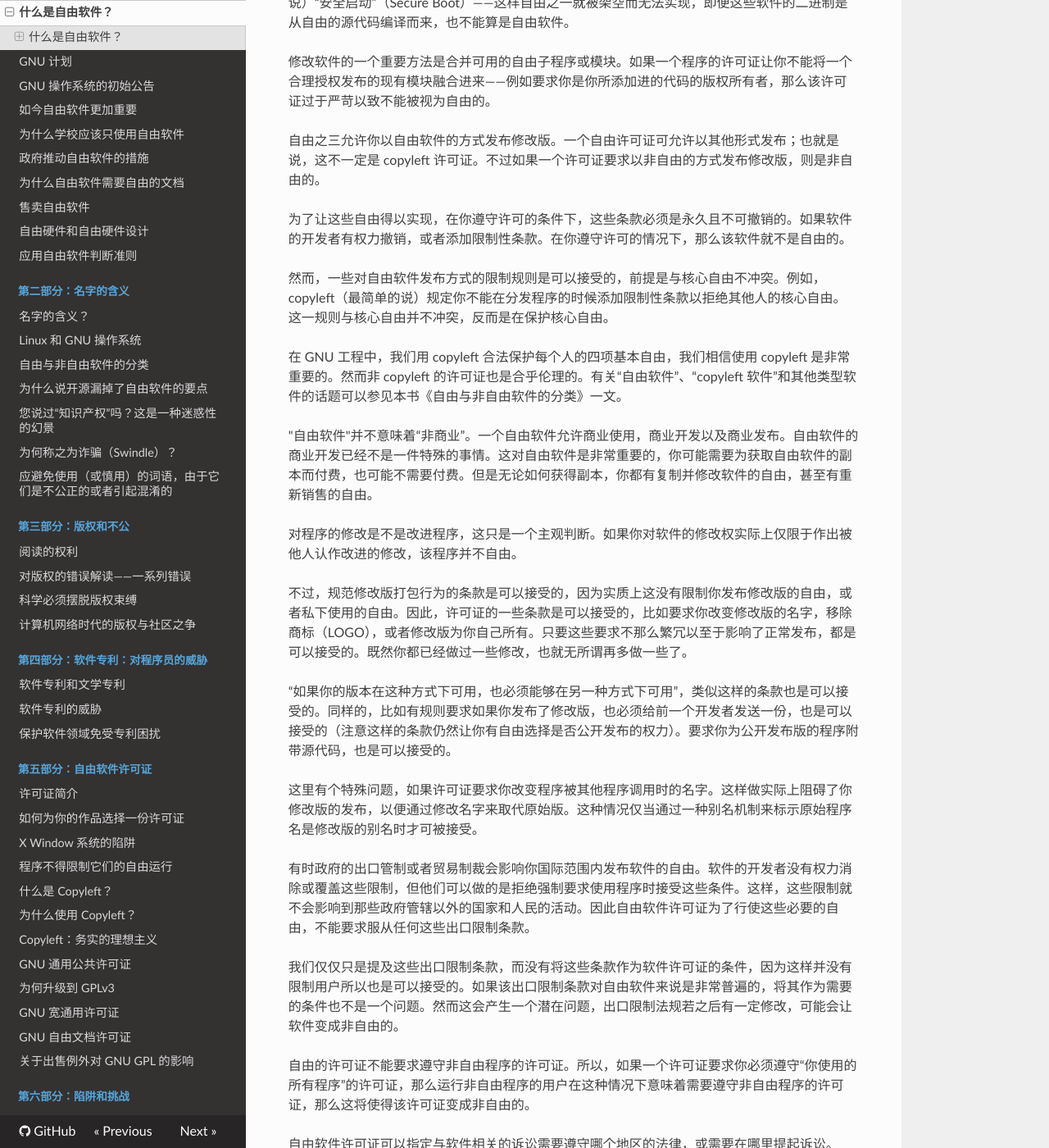
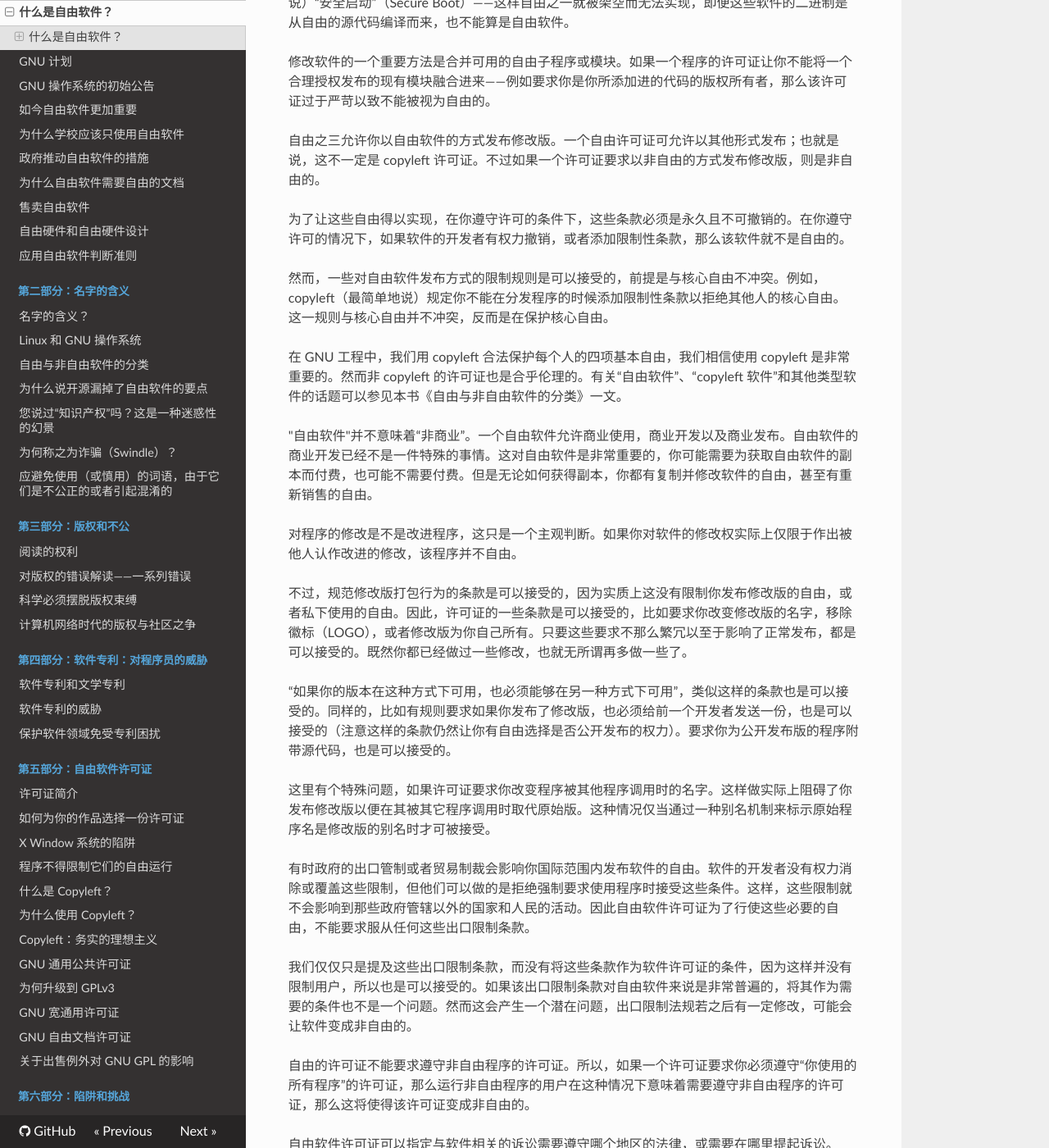
Before and after one commit to beijinglug/fsfs-zh, an MkDocs documentation site: the page built from docs/free-sw.md, in a window 1280 px wide and 1400 px high, scrolled down 1824 px. Shown: the whole window at 82% size. Built offline with MkDocs 1.6.1, drawn with Linux system fonts in a browser that asks for light colours; nearby versions of some CDN libraries; old or Windows-style settings are respelled for this version of MkDocs; some of the changed text lies outside the part shown.

Commit message:
修复、调整

```diff
--- a/docs/free-sw.md
+++ b/docs/free-sw.md
@@ -2,7 +2,7 @@
 
 ## 什么是自由软件？
 
-> Copyright © 1996–2002,2004–2007, 2009–2015 自由软件基金会。此文最初于1996年发表在<http://gnu.org>。
+> Copyright © 1996–2002, 2004–2007, 2009–2015 自由软件基金会。此文最初于1996年发表在 <http://gnu.org>。
 
 ### 自由软件的定义
 
@@ -50,9 +50,9 @@
 
 自由之三允许你以自由软件的方式发布修改版。一个自由许可证可允许以其他形式发布；也就是说，这不一定是 copyleft 许可证。不过如果一个许可证要求以非自由的方式发布修改版，则是非自由的。
 
-为了让这些自由得以实现，在你遵守许可的条件下，这些条款必须是永久且不可撤销的。如果软件的开发者有权力撤销，或者添加限制性条款。在你遵守许可的情况下，那么该软件就不是自由的。
+为了让这些自由得以实现，在你遵守许可的条件下，这些条款必须是永久且不可撤销的。在你遵守许可的情况下，如果软件的开发者有权力撤销，或者添加限制性条款，那么该软件就不是自由的。
 
-然而，一些对自由软件发布方式的限制规则是可以接受的，前提是与核心自由不冲突。例如，copyleft（最简单的说）规定你不能在分发程序的时候添加限制性条款以拒绝其他人的核心自由。这一规则与核心自由并不冲突，反而是在保护核心自由。
+然而，一些对自由软件发布方式的限制规则是可以接受的，前提是与核心自由不冲突。例如，copyleft（最简单地说）规定你不能在分发程序的时候添加限制性条款以拒绝其他人的核心自由。这一规则与核心自由并不冲突，反而是在保护核心自由。
 
 在 GNU 工程中，我们用 copyleft 合法保护每个人的四项基本自由，我们相信使用 copyleft 是非常重要的。然而非 copyleft 的许可证也是合乎伦理的。有关“自由软件”、“copyleft 软件”和其他类型软件的话题可以参见本书《自由与非自由软件的分类》一文。
 
@@ -60,15 +60,15 @@
 
 对程序的修改是不是改进程序，这只是一个主观判断。如果你对软件的修改权实际上仅限于作出被他人认作改进的修改，该程序并不自由。
 
-不过，规范修改版打包行为的条款是可以接受的，因为实质上这没有限制你发布修改版的自由，或者私下使用的自由。因此，许可证的一些条款是可以接受的，比如要求你改变修改版的名字，移除商标（LOGO），或者修改版为你自己所有。只要这些要求不那么繁冗以至于影响了正常发布，都是可以接受的。既然你都已经做过一些修改，也就无所谓再多做一些了。
+不过，规范修改版打包行为的条款是可以接受的，因为实质上这没有限制你发布修改版的自由，或者私下使用的自由。因此，许可证的一些条款是可以接受的，比如要求你改变修改版的名字，移除徽标（LOGO），或者修改版为你自己所有。只要这些要求不那么繁冗以至于影响了正常发布，都是可以接受的。既然你都已经做过一些修改，也就无所谓再多做一些了。
 
 “如果你的版本在这种方式下可用，也必须能够在另一种方式下可用”，类似这样的条款也是可以接受的。同样的，比如有规则要求如果你发布了修改版，也必须给前一个开发者发送一份，也是可以接受的（注意这样的条款仍然让你有自由选择是否公开发布的权力）。要求你为公开发布版的程序附带源代码，也是可以接受的。
 
-这里有个特殊问题，如果许可证要求你改变程序被其他程序调用时的名字。这样做实际上阻碍了你修改版的发布，以便通过修改名字来取代原始版。这种情况仅当通过一种别名机制来标示原始程序名是修改版的别名时才可被接受。
+这里有个特殊问题，如果许可证要求你改变程序被其他程序调用时的名字。这样做实际上阻碍了你发布修改版以便在其被其它程序调用时取代原始版。这种情况仅当通过一种别名机制来标示原始程序名是修改版的别名时才可被接受。
 
 有时政府的出口管制或者贸易制裁会影响你国际范围内发布软件的自由。软件的开发者没有权力消除或覆盖这些限制，但他们可以做的是拒绝强制要求使用程序时接受这些条件。这样，这些限制就不会影响到那些政府管辖以外的国家和人民的活动。因此自由软件许可证为了行使这些必要的自由，不能要求服从任何这些出口限制条款。
 
-我们仅仅只是提及这些出口限制条款，而没有将这些条款作为软件许可证的条件，因为这样并没有限制用户所以也是可以接受的。如果该出口限制条款对自由软件来说是非常普遍的，将其作为需要的条件也不是一个问题。然而这会产生一个潜在问题，出口限制法规若之后有一定修改，可能会让软件变成非自由的。
+我们仅仅只是提及这些出口限制条款，而没有将这些条款作为软件许可证的条件，因为这样并没有限制用户，所以也是可以接受的。如果该出口限制条款对自由软件来说是非常普遍的，将其作为需要的条件也不是一个问题。然而这会产生一个潜在问题，出口限制法规若之后有一定修改，可能会让软件变成非自由的。
 
 自由的许可证不能要求遵守非自由程序的许可证。所以，如果一个许可证要求你必须遵守“你使用的所有程序”的许可证，那么运行非自由程序的用户在这种情况下意味着需要遵守非自由程序的许可证，那么这将使得该许可证变成非自由的。
 
```
Also changed, not shown: docs/foreword-trans.md (+1 -1 lines), docs/foreword-v3.md (+1 -1 lines), docs/preface-v3.md (+1 -1 lines).
